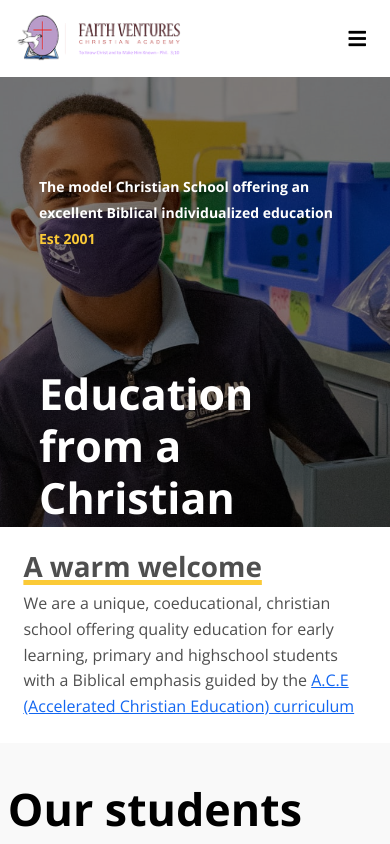
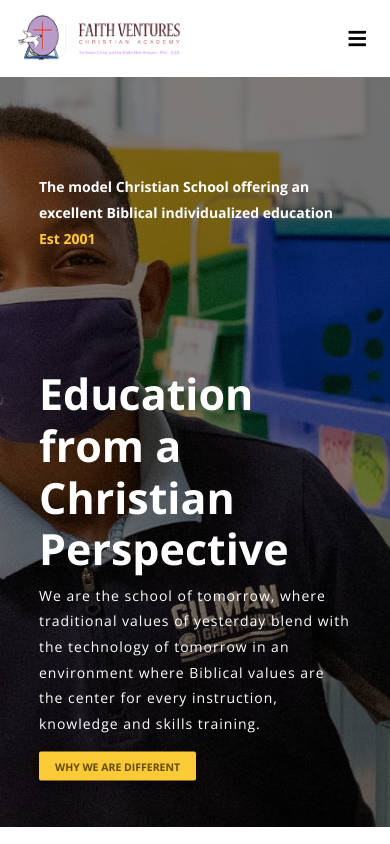
Before and after one commit to mutsami/Faithventures, an Angular app: page / in a window 390 px wide. Built offline with nearby package versions, Linux system fonts and the light colour scheme.

Commit message:
Fixed home page mobile view banner issue

```diff
--- a/src/app/pages/home/home.component.html
+++ b/src/app/pages/home/home.component.html
@@ -1,13 +1,6 @@
 <!-- Background image -->
 <div
-class="p-5 text-center bg-image"
-style="
-  background-image: url('./../../../assets/banner.jpg');
-  height: 450px;
-  background-position: top;
-  background-repeat: no-repeat;
-  background-size: cover;
-"
+class="p-5 text-center bg-image homebanner"
 >
 <div class="mask " style="background-color: rgba(0, 0, 0, 0.5); ">
   <div class="row">
--- a/src/styles.css
+++ b/src/styles.css
@@ -173,6 +173,13 @@ nav ul li a:hover{
   background-color: var(--light);
   text-align: center;
 }
+.homebanner{
+  background-image: url('/../../../assets/banner.jpg');
+  height: 450px;
+  background-position: top;
+  background-repeat: no-repeat;
+  background-size: cover;
+}
 
   /* Extra small devices (phones, 600px and down) */
 @media only screen and (max-width: 600px) {
@@ -189,6 +196,9 @@ nav ul li a:hover{
   .aboutbanner{
     background-size: contain !important;
     height: 250px!important;
+  }
+  .homebanner{
+    height: 750px;
   }
 }
 .history{
```
